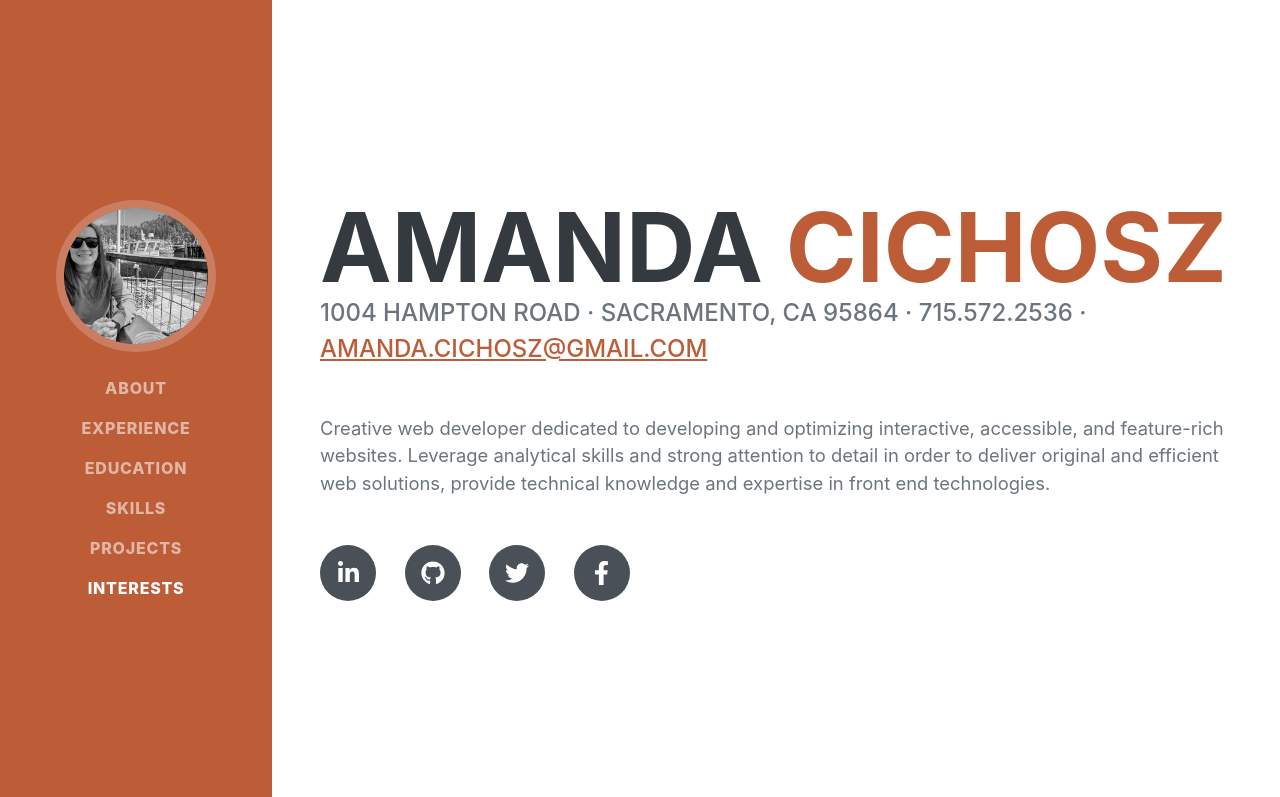
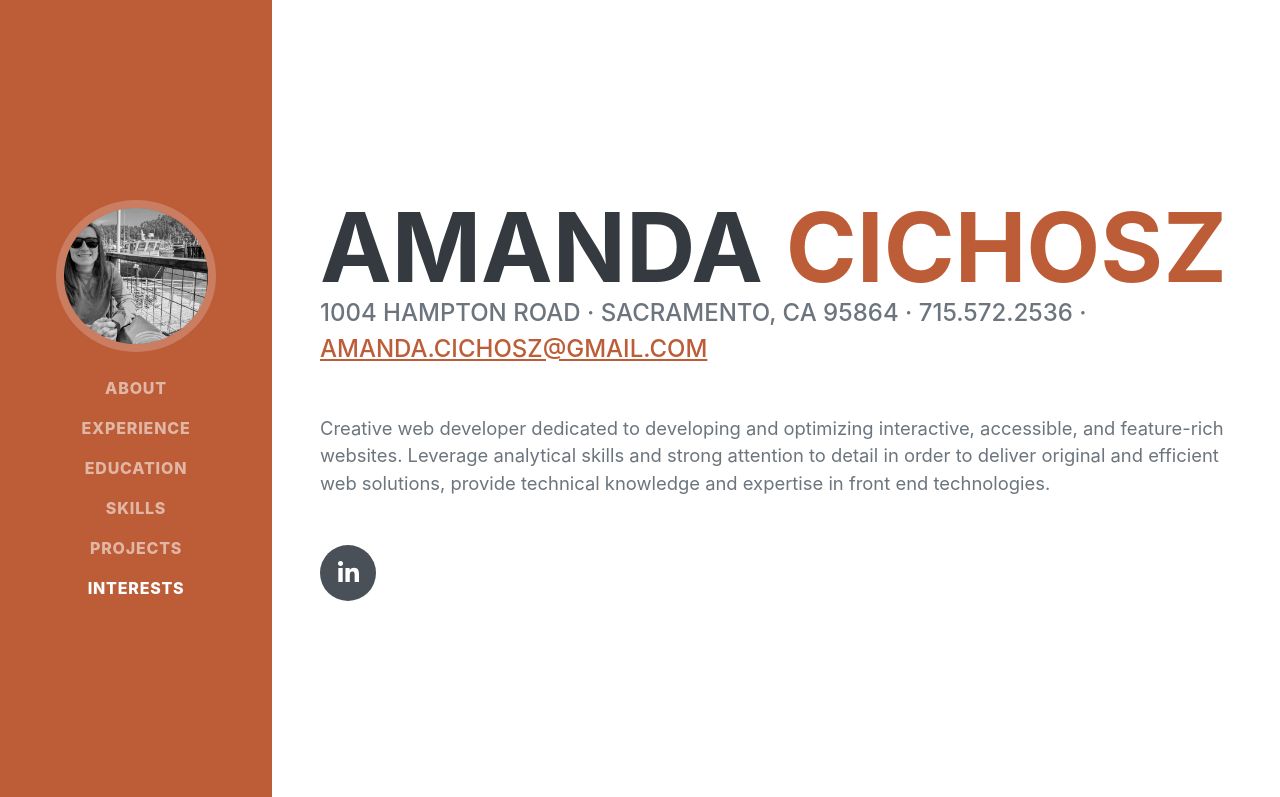
Before and after one commit to acicho13/acicho13.github.io, a website: page dist/index.html in a window 1280 px wide. Shown: the top 797 px of the page. Drawn offline with nearby package versions, Linux system fonts and the light colour scheme; a web font is replaced by a local one.

Commit message:
Update index.html

```diff
--- a/dist/index.html
+++ b/dist/index.html
@@ -50,9 +50,6 @@
                     <p class="lead mb-5">Creative web developer dedicated to developing and optimizing interactive, accessible, and feature-rich websites. Leverage analytical skills and strong attention to detail in order to deliver original and efficient web solutions, provide technical knowledge and expertise in front end technologies.</p>
                     <div class="social-icons">
                         <a class="social-icon" target="_blank" href="https://www.linkedin.com/in/amanda-cichosz-6261b678"><i class="fab fa-linkedin-in"></i></a>
-                        <a class="social-icon" href="#!"><i class="fab fa-github"></i></a>
-                        <a class="social-icon" href="#!"><i class="fab fa-twitter"></i></a>
-                        <a class="social-icon" href="#!"><i class="fab fa-facebook-f"></i></a>
                     </div>
                 </div>
             </section>
```
